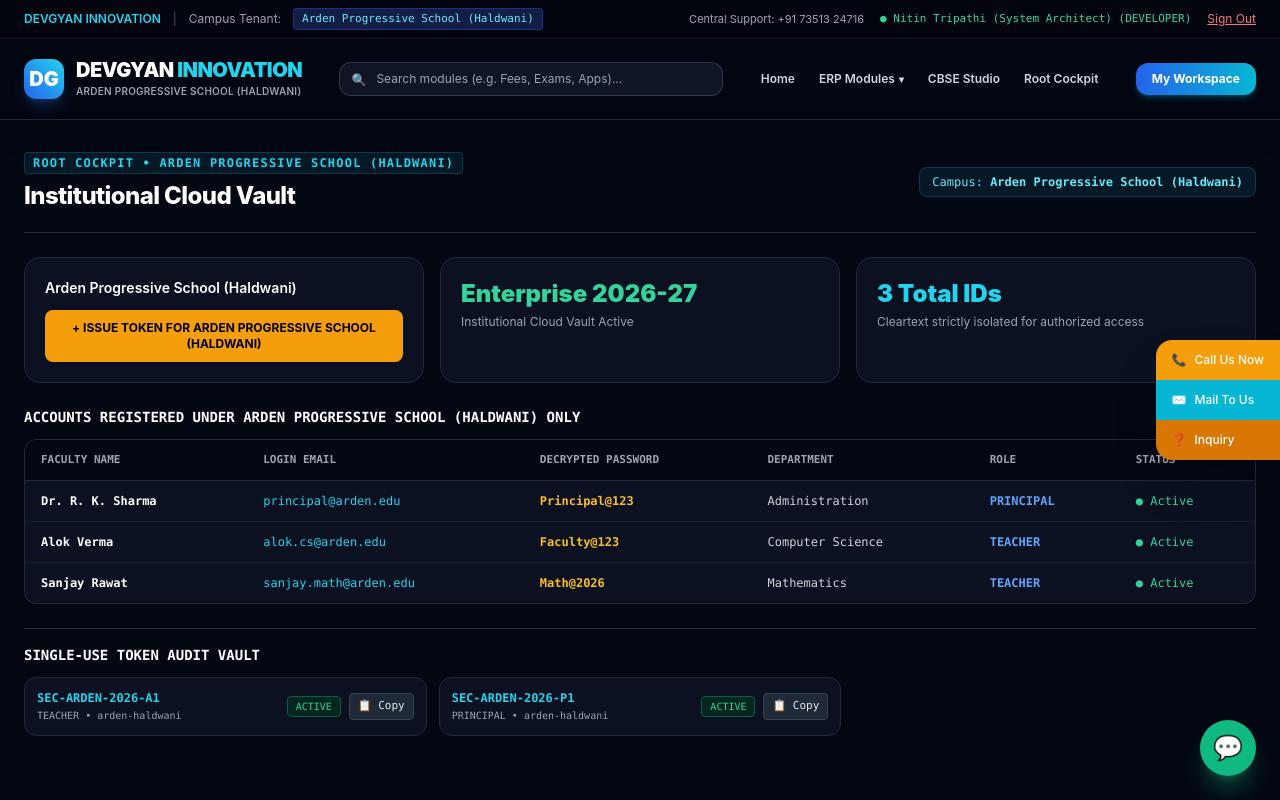
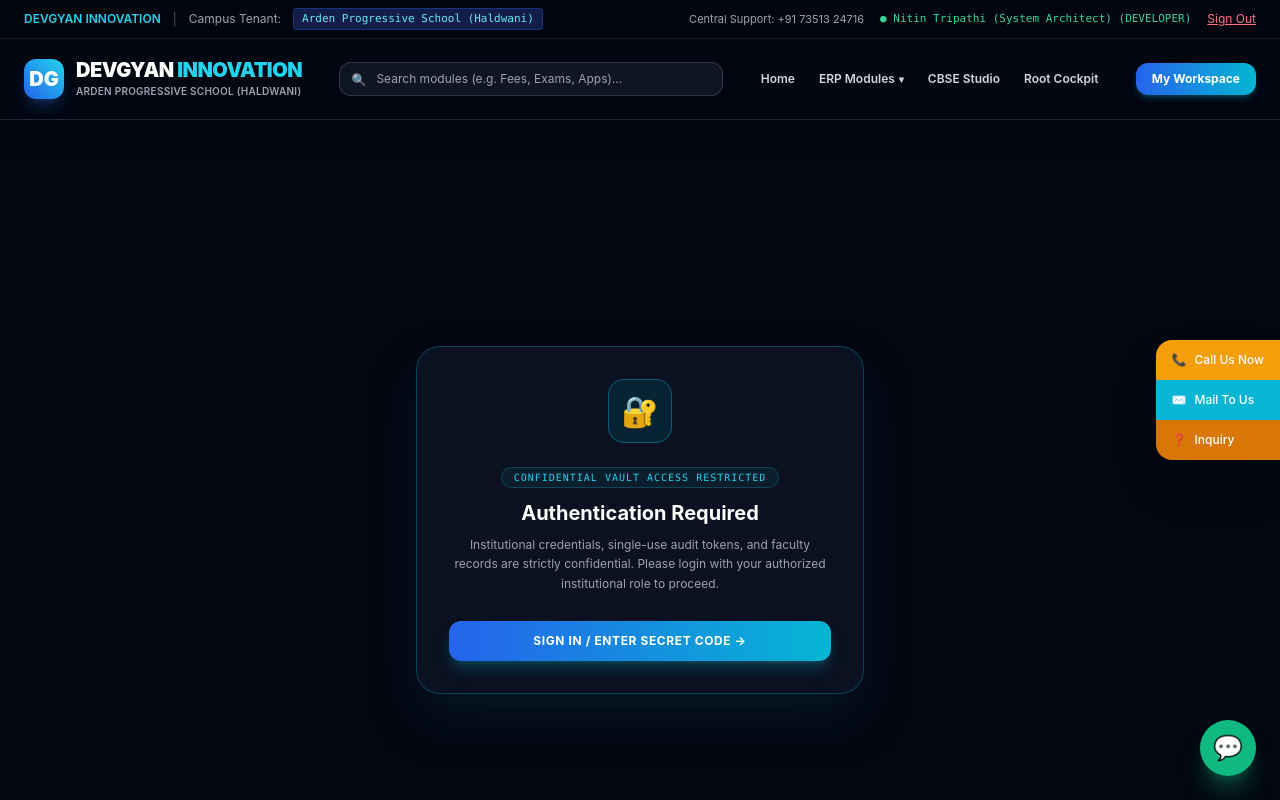
Before and after one commit to ntn9528146/ERP_dev, a Next.js app in the folder apps/web/: page /admin/cockpit in a window 1280 px wide. Shown: the top 800 px of the page. Built offline with nearby package versions, Linux system fonts and the light colour scheme.

Commit message:
fix(security): strictly enforce authentication lock on cockpit even in localhost and restrict floating actions to homepage only

```diff
--- a/apps/web/src/app/admin/cockpit/page.tsx
+++ b/apps/web/src/app/admin/cockpit/page.tsx
@@ -24,7 +24,7 @@ interface AuditToken {
 export default function AdminCockpitPage() {
   const { activeSchool, availableSchools, setActiveSchool, currentUser, isAuthenticated } = useTenant();
 
-  // Developer / Super Admin check
+  // Strict Developer / Super Admin check
   const isSuperAdmin = currentUser?.role === 'DEVELOPER' || currentUser?.role === 'SUPER_ADMIN' || currentUser?.email?.includes('nitin');
 
   const [copiedToken, setCopiedToken] = useState<string | null>(null);
@@ -44,9 +44,40 @@ export default function AdminCockpitPage() {
     { name: 'Pooja Pandey', email: 'director@jaiarihant.edu', pass: 'Arihant@2026', dept: 'Management', role: 'DIRECTOR', status: 'Active', schoolId: 'jai-arihant' },
   ];
 
-  // Enforce Tenant Isolation
-  // Super Admin can switch between schools; school staff only sees their active school
-  const currentSchoolId = isSuperAdmin ? activeSchool.id : (currentUser?.schoolId || activeSchool.id);
+  // 1. STRICT CONFIDENTIALITY GUARD: Chahe Localhost ho ya Production, bina login ke 100% LOCKED
+  if (!isAuthenticated || !currentUser) {
+    return (
+      <div className="min-h-screen bg-[#030712] text-white flex items-center justify-center p-6">
+        <div className="max-w-md w-full bg-[#0B1120] border border-cyan-500/30 rounded-3xl p-8 text-center space-y-5 shadow-2xl shadow-cyan-950/50">
+          <div className="w-16 h-16 mx-auto rounded-2xl bg-cyan-950/60 border border-cyan-500/40 flex items-center justify-center text-3xl shadow-inner">
+            🔐
+          </div>
+          <div>
+            <span className="text-[10px] font-mono uppercase tracking-widest text-cyan-400 bg-cyan-950/40 px-3 py-1 rounded-full border border-cyan-800/60">
+              CONFIDENTIAL VAULT ACCESS RESTRICTED
+            </span>
+            <h2 className="text-xl font-bold text-white mt-3">Authentication Required</h2>
+            <p className="text-xs text-gray-400 mt-2 leading-relaxed">
+              Institutional credentials, single-use audit tokens, and faculty records are strictly confidential. Please login with your authorized institutional role to proceed.
+            </p>
+          </div>
+          <div className="pt-2">
+            <a
+              href="/"
+              className="inline-block w-full py-3 rounded-xl bg-gradient-to-r from-blue-600 to-cyan-500 hover:from-blue-500 hover:to-cyan-400 text-white font-bold text-xs uppercase tracking-wider shadow-lg shadow-cyan-500/25 transition-all"
+            >
+              Sign In / Enter Secret Code →
+            </a>
+          </div>
+        </div>
+      </div>
+    );
+  }
+
+  // 2. ISOLATION RULES (Jab user logged in ho)
+  // - Agar Developer/SuperAdmin hai: activeSchool ka data dekhega aur switcher milega
+  // - Agar Principal/VP/Teacher hai: Sirf aur sirf uske assign school ka data dikhega
+  const currentSchoolId = isSuperAdmin ? activeSchool.id : (currentUser.schoolId || activeSchool.id);
 
   const displayedAccounts = allAccounts.filter((acc) => acc.schoolId === currentSchoolId);
   const displayedTokens = tokens.filter((tok) => tok.tenant === currentSchoolId);
@@ -69,27 +100,6 @@ export default function AdminCockpitPage() {
     setTokens([newToken, ...tokens]);
   };
 
-  // Confidentiality Check: Restrict unauthenticated access in production
-  if (!isAuthenticated && process.env.NODE_ENV === 'production') {
-    return (
-      <div className="min-h-screen bg-[#030712] text-white flex items-center justify-center p-6">
-        <div className="max-w-md w-full bg-[#0B1120] border border-red-500/30 rounded-2xl p-6 text-center space-y-4">
-          <div className="text-3xl">🔒</div>
-          <h2 className="text-lg font-bold text-white">Confidential Feature - Login Required</h2>
-          <p className="text-xs text-gray-400">
-            This module contains confidential institutional credentials and is restricted to authorized personnel only.
-          </p>
-          <a
-            href="/"
-            className="inline-block px-4 py-2 rounded-lg bg-gradient-to-r from-blue-600 to-cyan-500 text-xs font-bold text-white"
-          >
-            Go to Home & Login
-          </a>
-        </div>
-      </div>
-    );
-  }
-
   return (
     <div className="min-h-screen bg-[#030712] text-white py-8 px-6">
       <div className="max-w-7xl mx-auto space-y-6">
@@ -100,6 +110,9 @@ export default function AdminCockpitPage() {
             <div className="flex items-center gap-2 mb-1.5">
               <span className="text-xs font-mono font-bold uppercase tracking-widest text-cyan-400 bg-cyan-950/40 px-2 py-0.5 rounded border border-cyan-800/50">
                 ROOT COCKPIT • {activeSchool.name.toUpperCase()}
+              </span>
+              <span className="text-xs text-gray-400 font-mono">
+                Logged in as: <strong className="text-cyan-300">{currentUser.name || currentUser.role}</strong> ({currentUser.role})
               </span>
             </div>
             <h1 className="text-2xl font-extrabold tracking-tight">Institutional Cloud Vault</h1>
@@ -124,7 +137,7 @@ export default function AdminCockpitPage() {
             </div>
           ) : (
             <div className="px-3 py-1.5 rounded-lg bg-cyan-950/40 border border-cyan-800/50 text-cyan-300 text-xs font-mono">
-              Campus: <strong>{activeSchool.name}</strong>
+              Campus: <strong>{activeSchool.name}</strong> (Isolated)
             </div>
           )}
         </div>
@@ -218,10 +231,9 @@ export default function AdminCockpitPage() {
                     {tok.status}
                   </span>
 
-                  {/* Copy Button */}
                   <button
                     onClick={() => handleCopy(tok.code)}
-                    className="px-2 py-1 rounded bg-gray-800 hover:bg-gray-700 text-gray-200 border border-gray-700 text-[11px] font-mono transition-all"
+                    className="px-2.5 py-1 rounded bg-gray-800 hover:bg-gray-700 text-gray-200 border border-gray-700 text-[11px] font-mono transition-all"
                     title="Copy token"
                   >
                     {copiedToken === tok.code ? (
--- a/apps/web/src/components/FloatingActions.tsx
+++ b/apps/web/src/components/FloatingActions.tsx
@@ -8,7 +8,7 @@ export default function FloatingActions() {
   const pathname = usePathname();
   const { isAuthenticated } = useTenant();
 
-  // Show strictly on homepage "/" and hide immediately when logged in
+  // Strict check: ONLY show on exact homepage ("/") AND only when NOT authenticated
   if (pathname !== '/' || isAuthenticated) {
     return null;
   }
```
